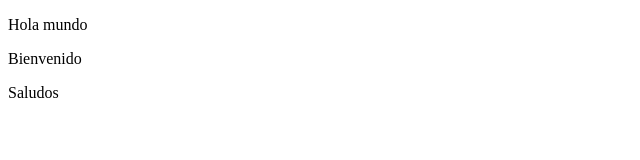
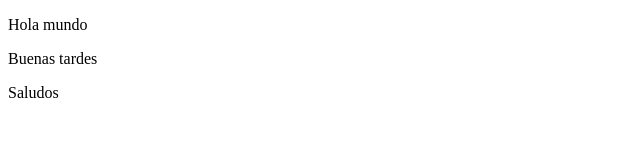
Before and after one commit to HumbertoAlc/proyecto1, a plain HTML site: page index.html in a window 1280 px wide. Shown: the full height of the page, 0-640 px from the left. Drawn offline with Linux system fonts and the light colour scheme.

Commit message:
se cambio bienvenido

```diff
--- a/index.html
+++ b/index.html
@@ -7,7 +7,7 @@
   </head>
   <body>
     <p>Hola mundo</p>
-    <p>Bienvenido</p>
+    <p>Buenas tardes</p>
     <p>Saludos</p>
   </body>
 </html>
```
